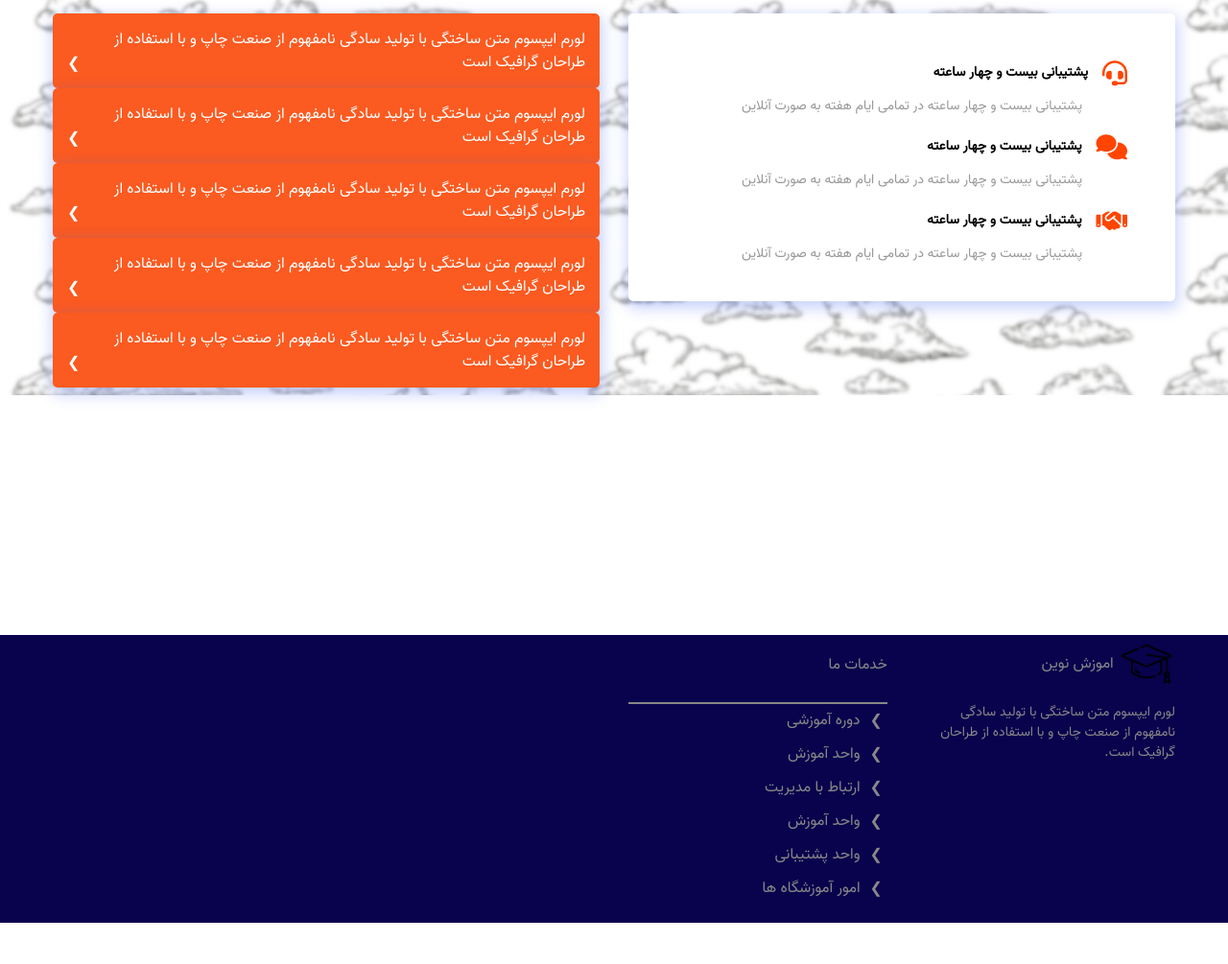
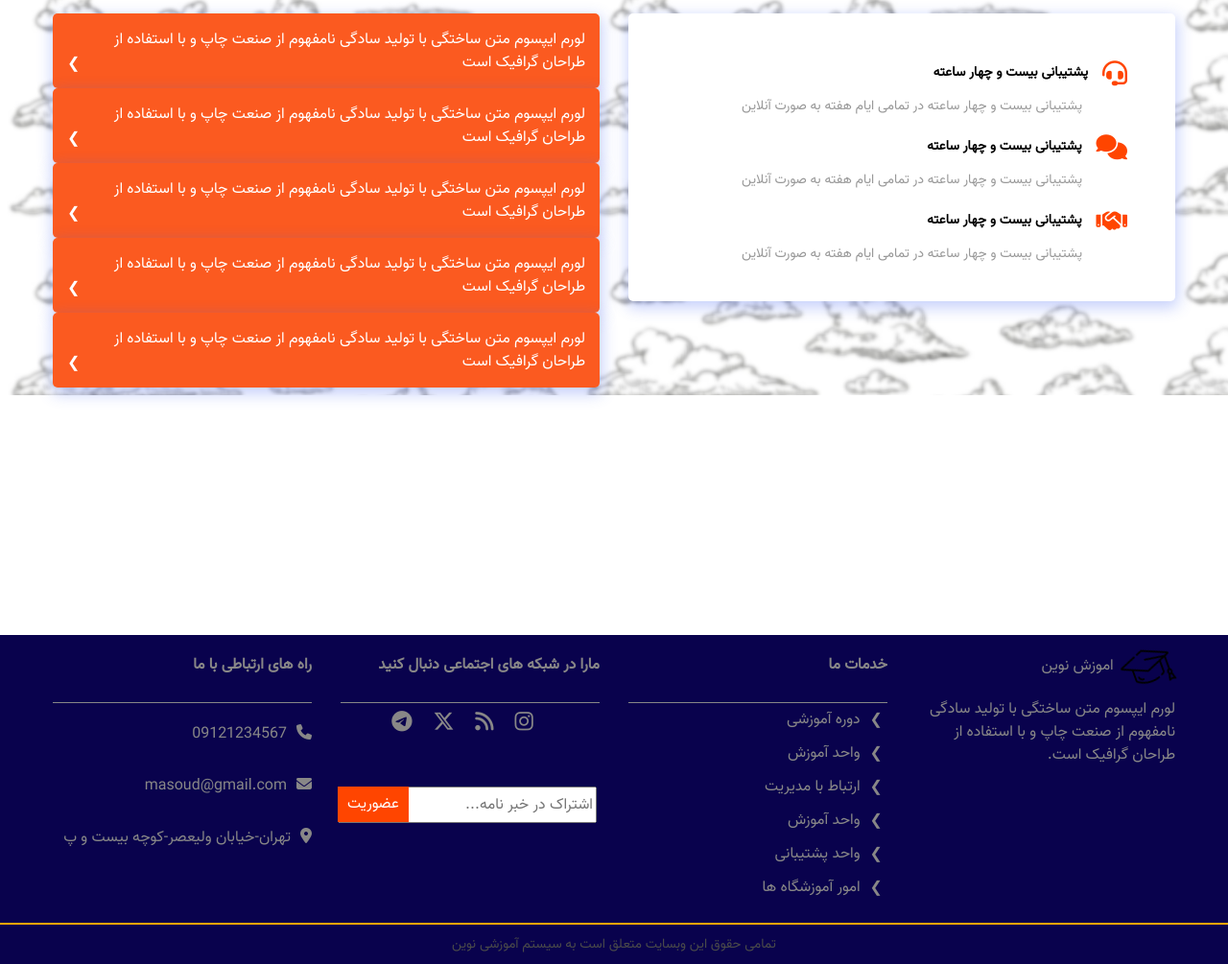
Before and after one commit to MasoudAkbarii/Sample-project, a plain HTML site: page index.html in a window 1280 px wide. Shown: the part 4215-5220 px from the top of the page at 96% size. Before the commit the page ends 5177 px from the top, so only its background shows below. Drawn offline with Linux system fonts and the light colour scheme; files whose address does not match are found by name.

Commit message:
compelet footer section

```diff
--- a/assets/css/_footer.css
+++ b/assets/css/_footer.css
@@ -3,35 +3,100 @@
 }
 .footer-section-bg {
   background-color: rgb(9, 2, 77);
-  height: 300px;
+  min-height: 300px;
+}
+.copy-right {
+  background-color: rgb(9, 2, 77);
+  color: #4a4a4a;
+  border-top: 2px solid orange;
+  font-size: 14px;
+  padding: 10px;
 }
 .footer-section-wrapper .web-logo img {
   display: inline;
   width: 60px;
   vertical-align: middle;
+  transform: rotate(-20deg);
+  padding-top: 5px;
 }
-.footer-section-wrapper .web-logo p{
+.footer-section-wrapper .web-logo h6 {
   margin-top: 10px;
   font-size: 14px;
 }
-.footer-section-wrapper .service p{
+.footer-section-wrapper .service h6 {
+  font-size: 16px;
   border-bottom: 1px solid #888787;
-    padding:19px 0 27px;
+  padding: 19px 0 27px;
 }
-.footer-section-wrapper .service ul{
-        border-top: 1px solid #888787;
+.footer-section-wrapper .service ul {
   padding: 5px;
 }
 .footer-section-wrapper .service ul li {
+  width: 140px;
   padding-bottom: 10px;
 }
-.footer-section-wrapper .service ul li:hover{
+.footer-section-wrapper .service ul li:hover {
   color: yellow;
   padding-right: 15px;
-    transition: .5s ease-in-out;
+  transition: 0.5s ease-in-out;
 }
-.footer-section-wrapper .service ul li::before{
+.footer-section-wrapper .service ul li::before {
   content: "\276f";
   vertical-align: -1px;
   padding-left: 10px;
 }
+.footer-section-wrapper .social h6 {
+  font-size: 16px;
+  border-bottom: 1px solid #888787;
+  padding: 19px 0 27px;
+}
+.footer-section-wrapper .social ul {
+  text-align: center;
+  direction: ltr;
+  font-size: 22px;
+  padding-top: 5px;
+}
+.footer-section-wrapper .social ul a {
+  color: #888787;
+  padding-right: 16px;
+}
+.footer-section-wrapper .social ul a:hover {
+  color: #fff;
+  transition: 0.5s ease-in-out;
+}
+.footer-section-wrapper .social form {
+  margin-top: 45px;
+}
+.footer-section-wrapper .social .submit-btn {
+  height: 37px;
+  top: 4px;
+  left: -3px;
+  border: none;
+  background-color: orangered;
+  color: #fff;
+  cursor: pointer;
+  padding: 0 10px;
+  outline: none;
+}
+.footer-section-wrapper .social input[type="text"] {
+  width: 100%;
+  height: 38px;
+  padding-right: 2px;
+  margin: 4px 3px 0 0;
+  outline: none;
+}
+.footer-section-wrapper .contact-us ul{
+  margin-top: 10px;
+}
+.footer-section-wrapper .contact-us h6 {
+  font-size: 16px;
+  border-bottom: 1px solid #888787;
+  padding: 19px 0 27px;
+}
+.footer-section-wrapper .contact-us ul li{
+  margin-top: 20px;
+  padding-bottom: 10px;
+}
+.footer-section-wrapper .contact-us ul li i{
+  padding-left: 10px;
+}
--- a/index.html
+++ b/index.html
@@ -666,11 +666,11 @@
     </section>
     <!-- end faq section  -->
     <!-- start footer section  -->
-    <div class="container-fluid footer-section-wrapper mt-250">
+    <footer class="container-fluid footer-section-wrapper mt-250">
       <div class="row footer-section-bg">
         <div class="container">
           <div class="row">
-            <div class="col-xs-12 col-sm-12 col-md-3 col-l-3 col-xl-3">
+            <div class="col-xs-12 col-sm-12 col-md-6 col-l-6 col-xl-3">
               <span class="web-logo"
                 ><img
                   class="img-responsive"
@@ -683,9 +683,9 @@
                 </p></span
               >
             </div>
-            <div class="col-xs-12 col-sm-12 col-md-3 col-l-3 col-xl-3">
+            <div class="col-xs-12 col-sm-12 col-md-6 col-l-6 col-xl-3">
               <div class="service">
-                <p>خدمات ما</p>
+                <h6>خدمات ما</h6>
                 <ul>
                   <li><a href="">دوره آموزشی</a></li>
                   <li><a href="">واحد آموزش</a></li>
@@ -696,19 +696,51 @@
                 </ul>
               </div>
             </div>
-            <div class="col-xs-12 col-sm-12 col-md-3 col-l-3 col-xl-3">
-              <ul>
-                <a href=""></a
-                ><a href=""></a
-                ><a href=""></a
-                ><a href=""></a
-                ><a href=""></a>
-              </ul>
+            <div class="col-xs-12 col-sm-12 col-md-6 col-l-6 col-xl-3">
+              <div class="social">
+                <h6>مارا در شبکه های اجتماعی دنبال کنید</h6>
+                <ul>
+                  <a href=""><i class="fa-brands fa-telegram"></i></a>
+                  <a href=""
+                    ><i class="fa-brands fa-x-twitter xs-hidden"></i
+                  ></a>
+                  <a href=""><i class="fa-solid fa-rss"></i></a>
+                  <a href=""><i class="fa-brands fa-instagram"></i></a>
+                </ul>
+                <form class="relative" action="">
+                  <input type="text" placeholder="اشتراک در خبر نامه..." />
+                  <input
+                    class="submit-btn absolute"
+                    type="submit"
+                    value="عضوریت" />
+                </form>
+              </div>
+            </div>
+            <div class="col-xs-12 col-sm-12 col-md-6 col-l-6 col-xl-3">
+              <div class="contact-us">
+                <h6>راه های ارتباطی با ما</h6>
+                <ul>
+                  <li>
+                    <i class="fa-solid fa-phone"></i><span>09121234567</span>
+                  </li>
+                  <li>
+                    <i class="fa-solid fa-envelope"></i
+                    ><span>masoud@gmail.com</span>
+                  </li>
+                  <li>
+                    <i class="fa-solid fa-location-dot"></i
+                    ><span>تهران-خیابان ولیعصر-کوچه بیست و پ</span>
+                  </li>
+                </ul>
+              </div>
             </div>
           </div>
         </div>
       </div>
-    </div>
+      <div class="copy-right text-center">
+        تمامی حقوق این وبسایت متعلق است به سیستم آموزشی نوین
+      </div>
+    </footer>
     <!-- end footer section  -->
     <!-- <br /><br /><br /><br /><br /><br /><br /><br /><br /><br /><br /><br /><br /><br /><br /><br /><br /><br /><br /><br /><br /><br /><br /><br /><br /><br /><br /><br /><br /><br /><br /><br /><br /><br /><br /><br /><br /><br /><br /><br /><br /><br /><br /><br /><br /><br /><br /><br /><br /><br /><br /><br /><br /><br /><br /><br /><br /><br /><br /><br /><br /><br /><br /><br /><br /><br /><br /><br /><br /><br /><br /><br /><br /> -->
     <script src="./assets/js/main.js"></script>
```
Lines whose indentation alone changed are shown as unchanged.
